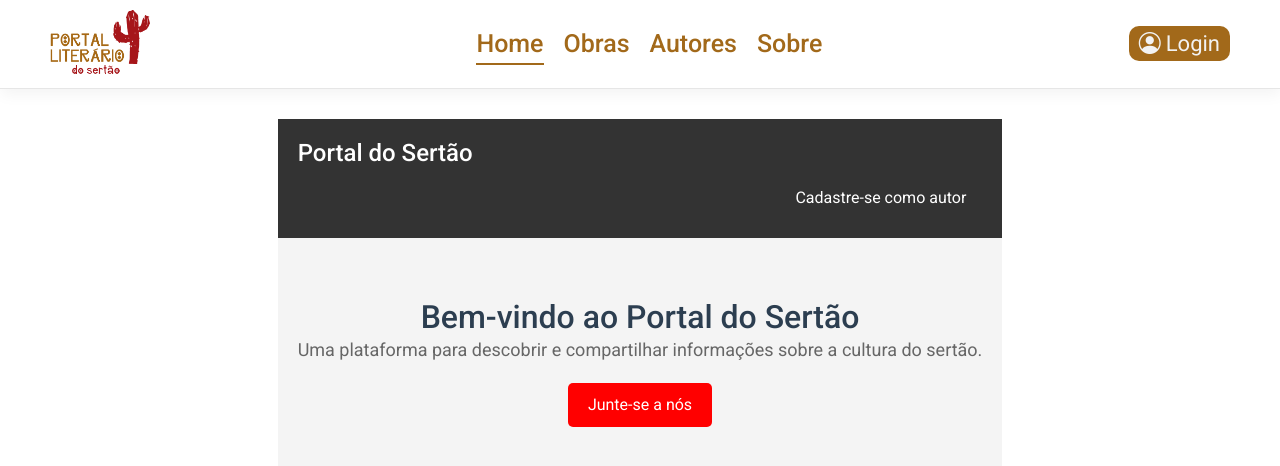
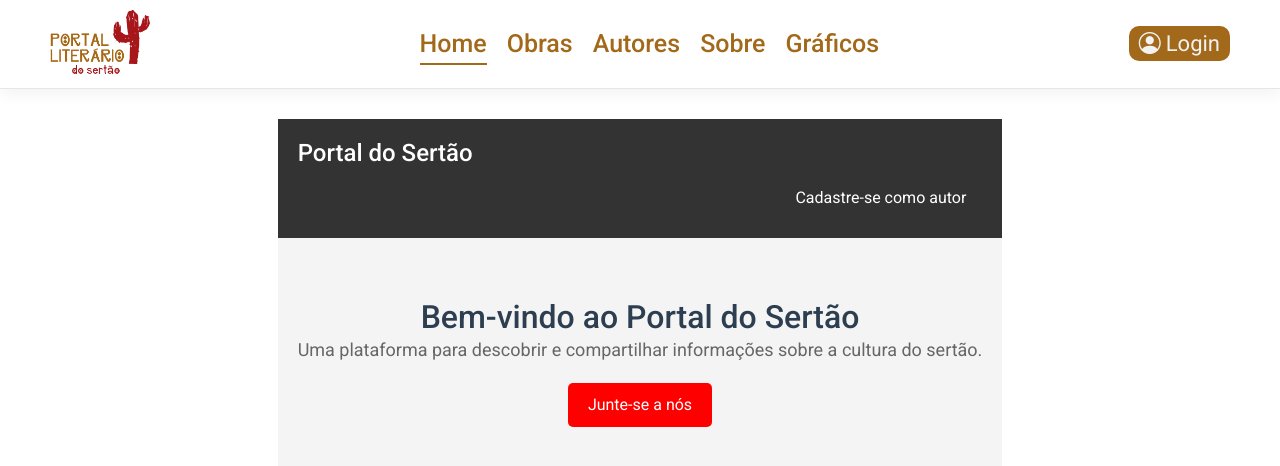
Before and after one commit to JuniorJWJ/front-portal_do_sertao, a Vue app: page / in a window 1280 px wide. Shown: the top 466 px of the page. Built offline with nearby package versions, Linux system fonts and the light colour scheme.

Commit message:
ajustando formulário de alterar autor

```diff
--- a/src/components/FormEditAutor.vue
+++ b/src/components/FormEditAutor.vue
@@ -73,12 +73,12 @@
 
 					<label for="cor_de_pele">Cor de pele</label>
 					<select
-						v-model="cor_de_pele"
+						v-model="autor.cor_de_pele"
 						name="cor_de_pele"
 						id="cor_de_pele"
 						class="form-select"
 					>
-						<option disabled value=""></option>
+						<option disabled value="" :selected="autor.cor_de_pele"></option>
 						<option>Branca</option>
 						<option>Preta</option>
 						<option>Parda</option>
--- a/src/components/FormEditObra.vue
+++ b/src/components/FormEditObra.vue
@@ -30,7 +30,8 @@
 							:value="autorselecionado.id"
 							:selected="autorselecionado.id == obra.id_autor"
 						>
-							{{ autorselecionado.id }} {{ autorselecionado.nome }}
+							<!-- {{ autorselecionado.id }} -->
+							{{ autorselecionado.nome }}
 						</option>
 					</select>
 					<label for="select_genero_literario">Gênero Literário:</label>
--- a/src/components/NavbarNav.vue
+++ b/src/components/NavbarNav.vue
@@ -70,6 +70,11 @@
 				to="/sobre"
 				:class="[activeNavItem === '/sobre' ? 'activeItem' : '']"
 				>Sobre</router-link
+			>
+			<router-link
+				to="/dados_autores"
+				:class="[activeNavItem === '/dados_autores' ? 'activeItem' : '']"
+				>Gráficos</router-link
 			>
 		</nav>
 
--- a/src/router/index.js
+++ b/src/router/index.js
@@ -79,7 +79,7 @@ const routes = [
 			import(/* webpackChunkName: "UserView" */ '../views/AutorEditView.vue'),
 		beforeEnter: navigationAdminRouteGuard,
 		meta: {
-			title: 'Auterar Autor',
+			title: 'Alterar Autor',
 		},
 	},
 	{
```
